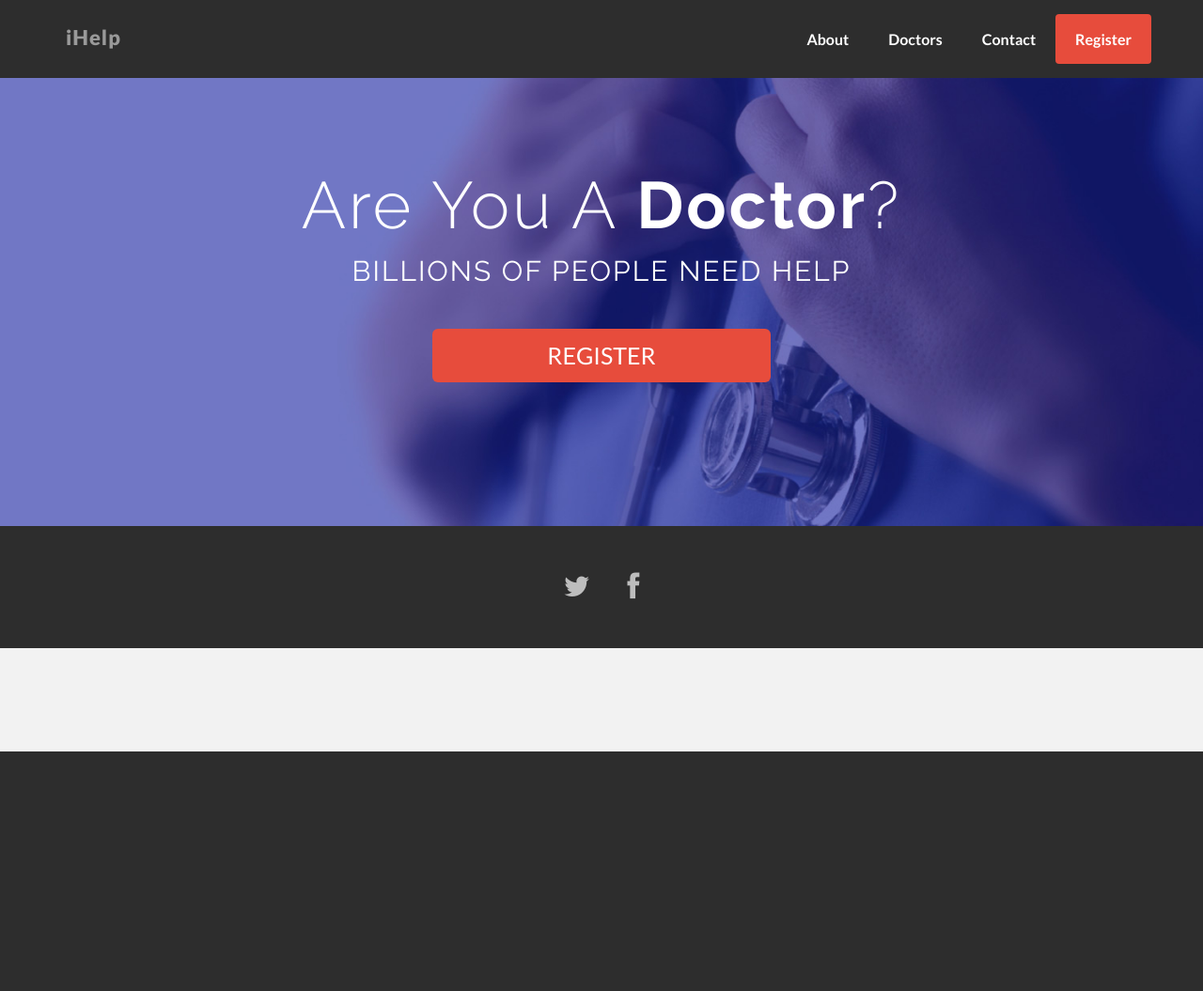
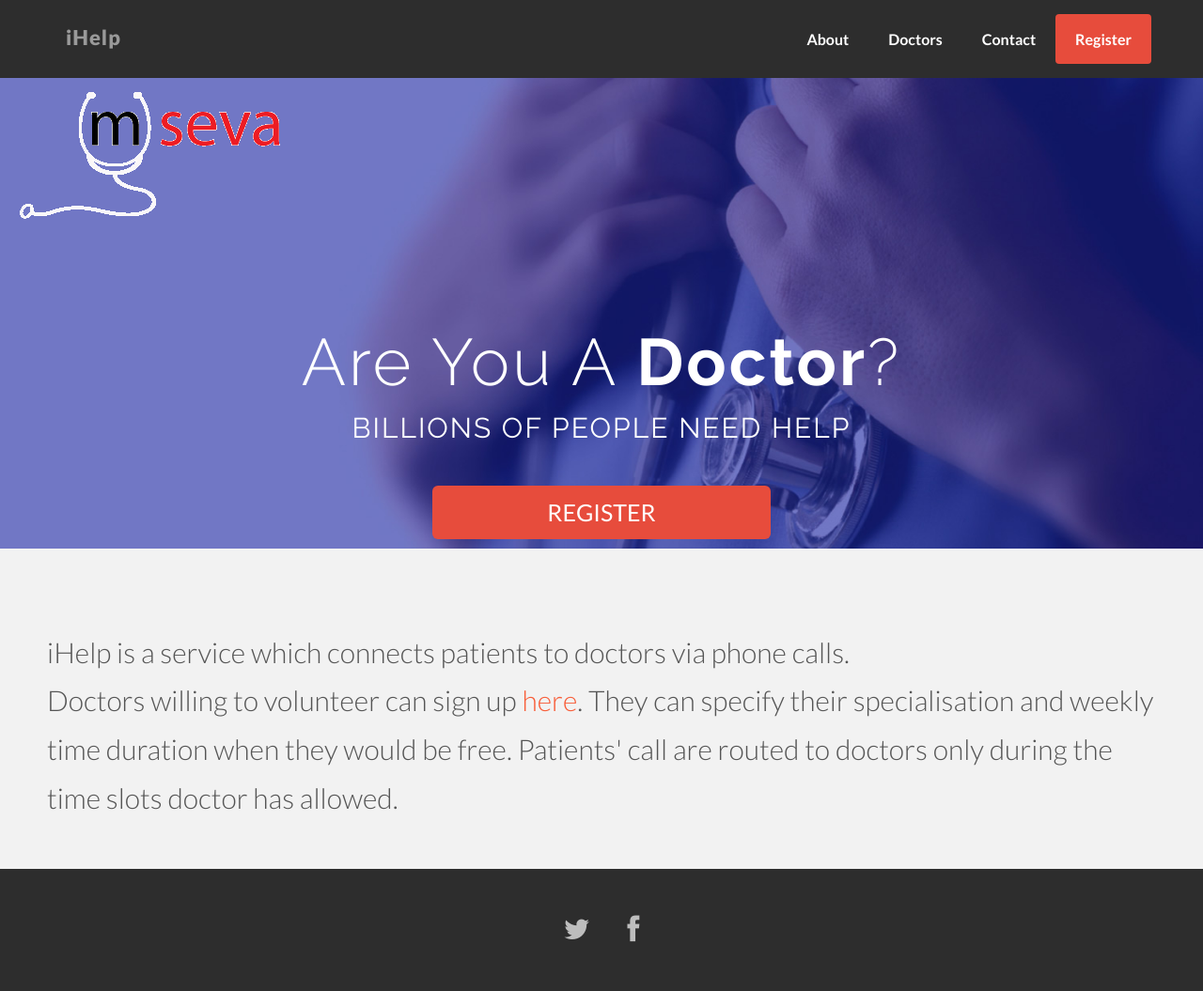
Before and after one commit to sanketsaurav/mseva, a Python web app: template templates/home.html in a window 1280 px wide. Shown: the whole page at 94% size. Before the commit the page ends 800 px from the top, so only its background shows below. Run offline with Jinja, Linux system fonts and the light colour scheme; the template is opened without the code that fills it, so the values that code supplies are empty; some libraries are stand-ins or nearby versions.

Commit message:
HomePage

```diff
--- a/templates/home.html
+++ b/templates/home.html
@@ -4,6 +4,7 @@
 
 {% block content %}
 <div id="headerwrap">
+<a class="navbar-brand" href="/"><img src="static/img/mseva.png" /></a>
 		<div class="container">
 			<div class="row centered">
 				<div class="col-lg-8 col-lg-offset-2">
@@ -19,12 +20,12 @@
 		</div><!-- container -->
 	</div><!-- headerwrap -->
 
-<!-- <div id="container" class="w">
+<div id="container" class="w">
 	<div class="content">
 		iHelp is a service which connects patients to doctors via phone calls.<br/>
 		Doctors willing to volunteer can sign up <a href="/regiser">here</a>. They can specify their specialisation and weekly time duration when they would be free.
 		Patients' call are routed to doctors only during the time slots doctor has allowed.
 	</div>
-</div> -->
+</div>
 
 {% endblock content %}
```
